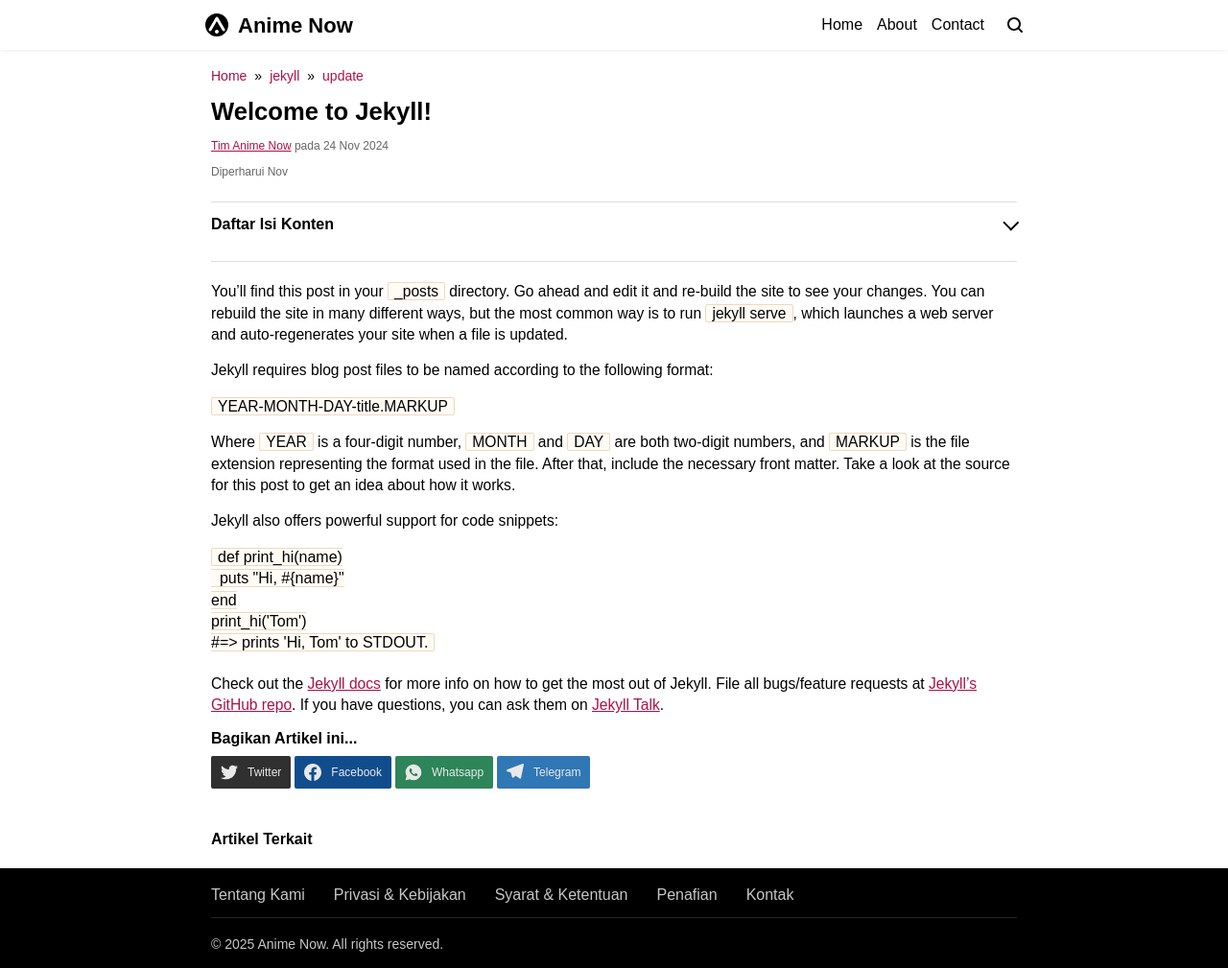
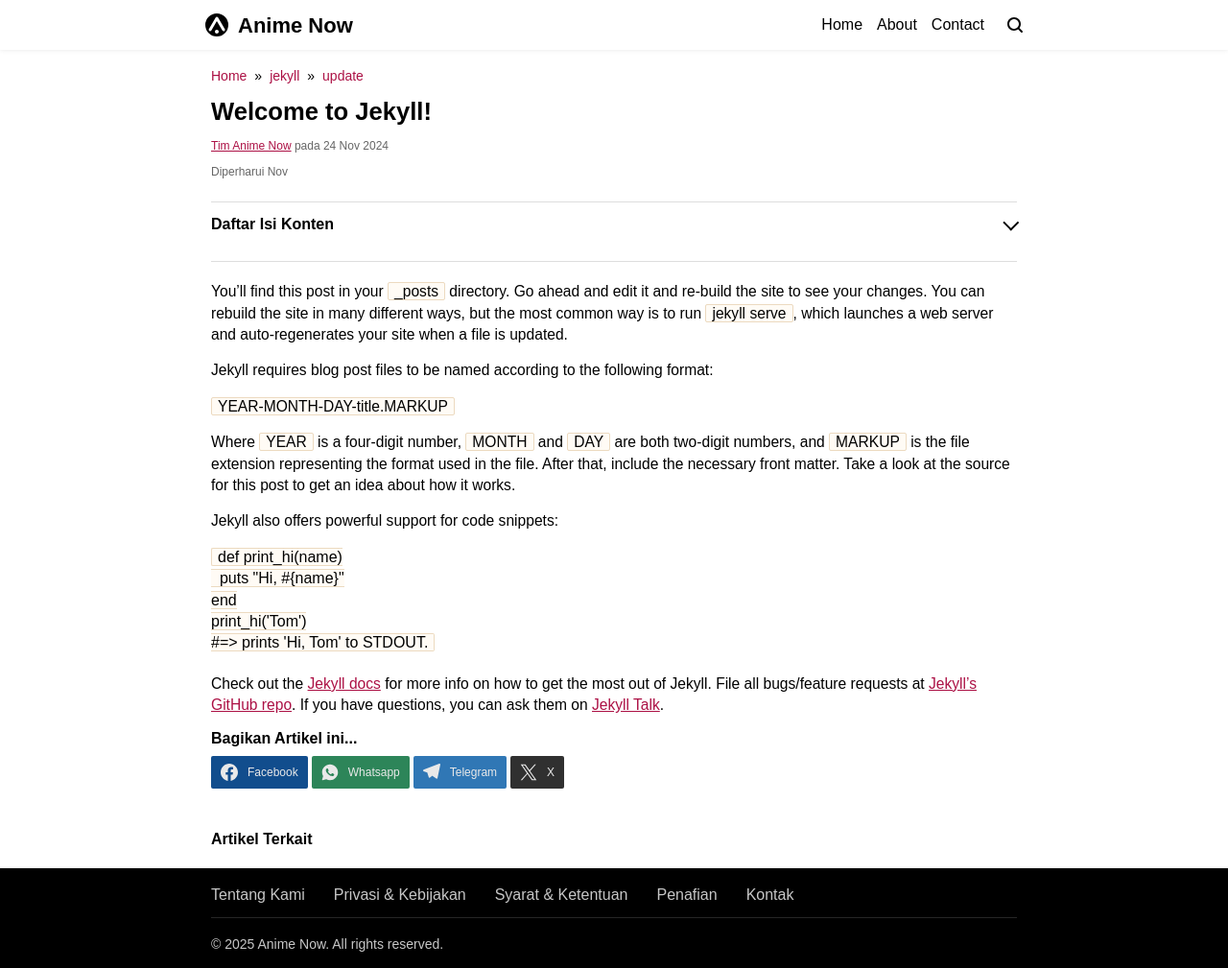
Before and after one commit to insanmuliadi90/jekyll-blog, a Jekyll site: the page built from _posts/2024/2024-11-24-welcome-to-jekyll.markdown, in a window 1280 px wide and 1009 px high. Shown: the whole window at 96% size. Built offline with Jekyll 4.4.1, drawn with Linux system fonts in a browser that asks for light colours; the table of contents is made by our own code.

Commit message:
sos button

```diff
--- a/_includes/sharebutton.html
+++ b/_includes/sharebutton.html
@@ -1,12 +1,6 @@
 <section id = "social-share-section">
   <div class="sr-title"><b>Bagikan Artikel ini...</b></div>
   <div class="share-sos">
-  <!--- Share on Twitter -->
-    <a href="https://twitter.com/intent/tweet?text={{ page.title | url_encode }}+{{ site.url }}{{ page.url }}"
-      class="btn btn-social-icon btn-twitter" title="Share on Twitter">
-      <span class="fa-twitter-icon" aria-hidden="true"><svg xmlns="http://www.w3.org/2000/svg" width="24" height="24" viewBox="0 0 24 24"><path d="M24 4.557c-.883.392-1.832.656-2.828.775 1.017-.609 1.798-1.574 2.165-2.724-.951.564-2.005.974-3.127 1.195-.897-.957-2.178-1.555-3.594-1.555-3.179 0-5.515 2.966-4.797 6.045-4.091-.205-7.719-2.165-10.148-5.144-1.29 2.213-.669 5.108 1.523 6.574-.806-.026-1.566-.247-2.229-.616-.054 2.281 1.581 4.415 3.949 4.89-.693.188-1.452.232-2.224.084.626 1.956 2.444 3.379 4.6 3.419-2.07 1.623-4.678 2.348-7.29 2.04 2.179 1.397 4.768 2.212 7.548 2.212 9.142 0 14.307-7.721 13.995-14.646.962-.695 1.797-1.562 2.457-2.549z"/></svg></span>
-      <span class="sr-only">Twitter</span>
-    </a>
   <!--- Share on Facebook -->
     <a href="https://www.facebook.com/sharer/sharer.php?u={{ site.url }}{{ page.url }}"
       class="btn btn-social-icon btn-facebook" title="Share on Facebook">
@@ -26,5 +20,11 @@
     <path d='M.707 8.475C.275 8.64 0 9.508 0 9.508s.284.867.718 1.03l5.09 1.897 1.986 6.38a1.102 1.102 0 0 0 1.75.527l2.96-2.41a.405.405 0 0 1 .494-.013l5.34 3.87a1.1 1.1 0 0 0 1.046.135 1.1 1.1 0 0 0 .682-.803l3.91-18.795A1.102 1.102 0 0 0 22.5.075L.706 8.475z'/></svg></span>
       <span class="sr-only">Telegram</span>
     </a>
+   <!--- Share on Twitter -->
+    <a href="https://twitter.com/intent/tweet?text={{ page.title | url_encode }}+{{ site.url }}{{ page.url }}"
+      class="btn btn-social-icon btn-twitter" title="Share on Twitter">
+      <span class="fa-twitter-icon" aria-hidden="true"><svg xmlns="http://www.w3.org/2000/svg" width="24px" height="24px" viewBox="0 0 24 24" style="enable-background:new 0 0 24 24;" xml:space="preserve"><path d="M14.095479,10.316482L22.286354,1h-1.940718l-7.115352,8.087682L7.551414,1H1l8.589488,12.231093L1,23h1.940717  l7.509372-8.542861L16.448587,23H23L14.095479,10.316482z M11.436522,13.338465l-0.871624-1.218704l-6.924311-9.68815h2.981339  l5.58978,7.82155l0.867949,1.218704l7.26506,10.166271h-2.981339L11.436522,13.338465z"/></svg></span>
+      <span class="sr-only">X</span>
+    </a>
   </div>
 </section>
```
